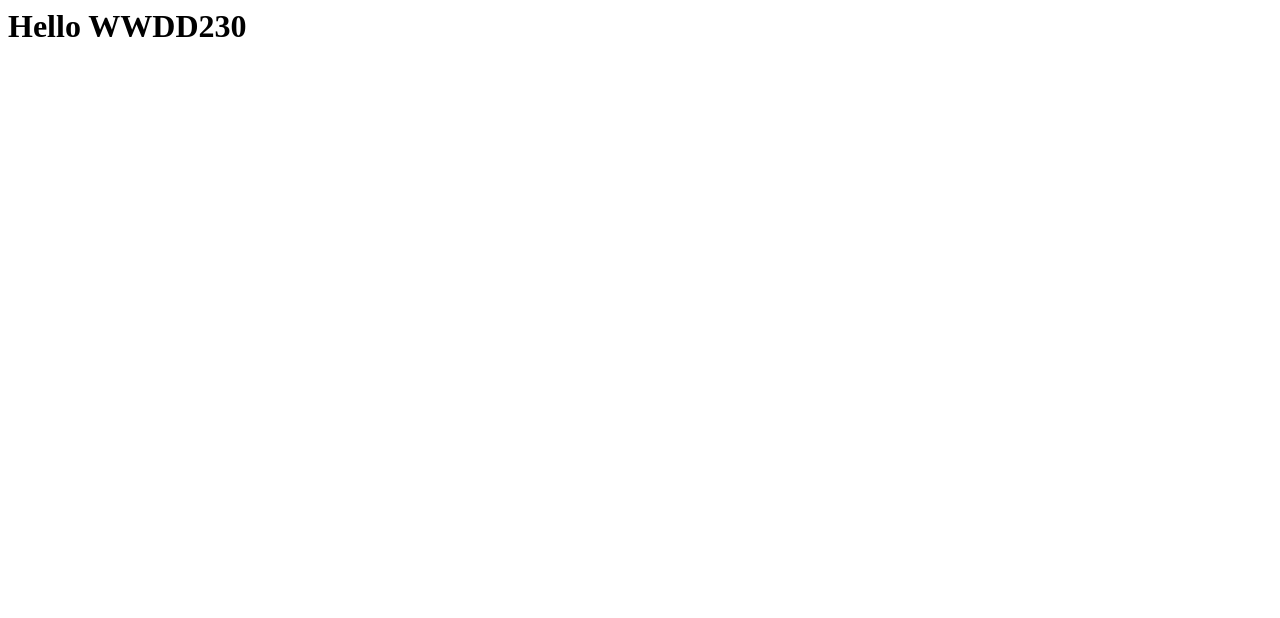
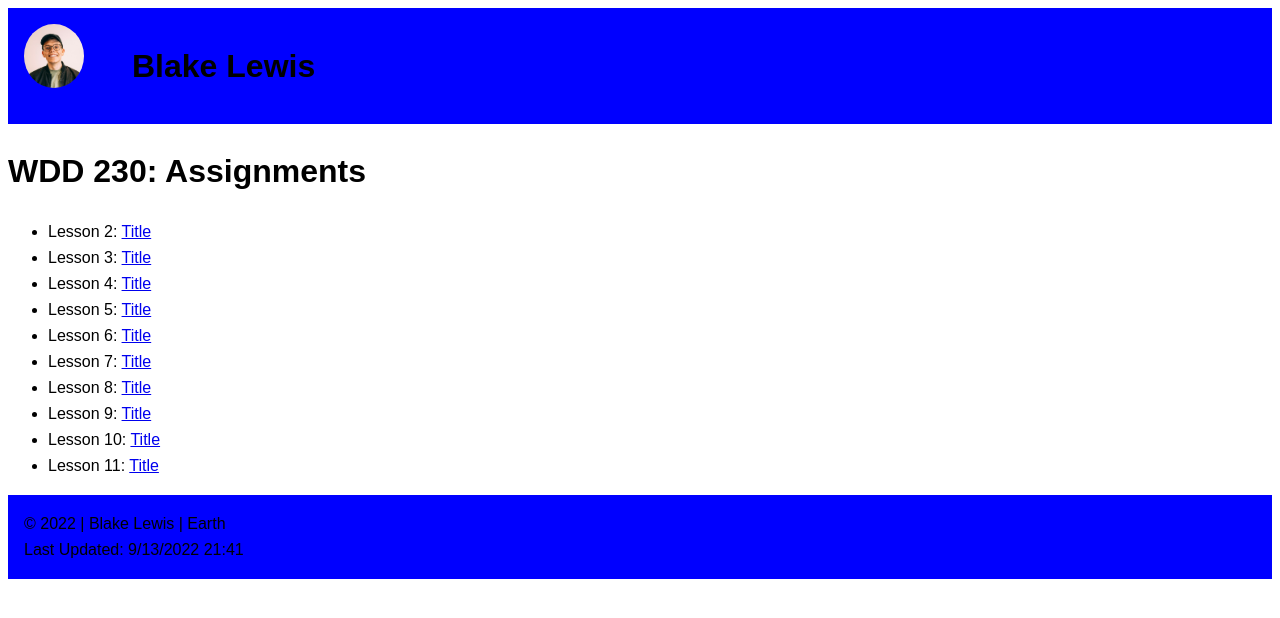
Before and after one commit to blakeWLewis/wdd230, a plain HTML site: page index.html in a window 1280 px wide. Drawn offline with Linux system fonts and the light colour scheme.

Commit message:
Assignment W01 (Main Page)

```diff
--- a/index.html
+++ b/index.html
@@ -1,8 +1,41 @@
 <html>
 <head>
     <title>WDD 230</title>
+    <link rel="stylesheet" href="styles/main.css">
 </head>
 <body>
-    <h1>Hello WWDD230</h1>
+    <header>
+        <div class="header-group">
+            <div>
+                <img class="header-photo" src="images/me.jpg" alt="Picture of Blake"/>
+            </div>
+            <div class="my-name">
+                Blake Lewis
+            </div>
+        </div>
+    </header>
+    <h1>WDD 230: Assignments</h1>
+    <ul>
+        <li>Lesson 2: <a href="#">Title</a></li>
+        <li>Lesson 3: <a href="#">Title</a></li>
+        <li>Lesson 4: <a href="#">Title</a></li>
+        <li>Lesson 5: <a href="#">Title</a></li>
+        <li>Lesson 6: <a href="#">Title</a></li>
+        <li>Lesson 7: <a href="#">Title</a></li>
+        <li>Lesson 8: <a href="#">Title</a></li>
+        <li>Lesson 9: <a href="#">Title</a></li>
+        <li>Lesson 10: <a href="#">Title</a></li>
+        <li>Lesson 11: <a href="#">Title</a></li>
+    </ul>
+    <footer>
+        <div class="footer-group">
+            <div class="footer-top-line">
+                &copy; 2022 | Blake Lewis | Earth
+            </div>
+            <div class="footer-bottom-line">
+                Last Updated: 9/13/2022 21:41
+            </div>
+        </div>
+    </footer>
 </body>
 </html>
--- /dev/null
+++ b/styles/main.css
@@ -0,0 +1,29 @@
+html * {
+    line-height: 1.625;
+    font-family: sans-serif;
+  }
+
+.header-group {
+    display: flex;
+    background-color: blue;
+}
+
+.header-photo {
+    padding: 1em;
+    border-radius: 100%;
+    width: 60px;
+}
+
+.my-name {
+    font-size: 2em;
+    font-weight: bold;
+    padding: 1em;
+}
+
+.footer-group {
+    padding: 1em;
+}
+
+footer {
+    background-color: blue;
+}
```
Also changed, not shown: images/me.jpg (added).
